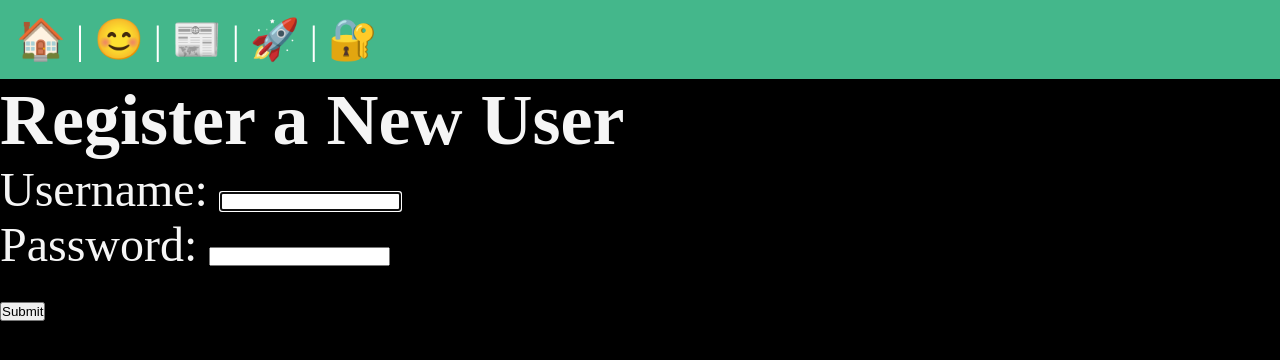
After one commit to vedamshpawar/Django_prac, a Django app: page /users/login/ in a window 1280 px wide. The commit adds this page. Shown: the top 360 px of the page. Run offline with Django 5.2, Linux system fonts and the light colour scheme.

Commit message:
worked on user login and authentication

```diff
--- a/myproject/templates/layout.html
+++ b/myproject/templates/layout.html
@@ -24,7 +24,10 @@
             <span role="img" aria-label="Posts">📰</span>
         </a> |
         <a href="{% url 'users:register' %}">
-            <span role="img" aria-label="User Registration">🚀</span>
+            <span role="img" aria-label="User Registration" title="User Registration">🚀</span>
+        </a> |
+        <a href="{% url 'users:login' %}">
+            <span role="img" aria-label="User Login" title="User Login">🔐</span>
         </a>
     </nav>
     <main>
--- /dev/null
+++ b/myproject/users/templates/users/login.html
@@ -0,0 +1,14 @@
+{% extends 'layout.html' %}
+
+{% block title %}
+    User Login
+{% endblock %}
+
+{% block content %}
+   <h2>Register a New User</h2>
+   <form class="form-with-validation" action="/users/login/" method="post">
+        {% csrf_token %}
+        {{form}}
+        <button class="form-submit">Submit</button>
+   </form>
+{% endblock %}
--- a/myproject/users/urls.py
+++ b/myproject/users/urls.py
@@ -6,5 +6,6 @@ app_name = 'users'
 
 urlpatterns = [
     path('register/', views.register_view, name='register'),
+    path('login/', views.login_view, name='login'),
 
 ]
--- a/myproject/users/views.py
+++ b/myproject/users/views.py
@@ -1,13 +1,24 @@
 from django.shortcuts import render, redirect
-from django.contrib.auth.forms import UserCreationForm
+from django.contrib.auth.forms import UserCreationForm, AuthenticationForm
+from django.contrib.auth import login
 
 # Create your views here.
 def register_view(request):
     if request.method == "POST":
         form = UserCreationForm(request.POST)
         if form.is_valid():
-            form.save()
+            login(request, form.save())
             return redirect("posts:list")
     else:
         form = UserCreationForm()
     return render(request, 'users/register.html', {"form" : form})
+
+def login_view(request):
+    if request.method == "POST":
+        form = AuthenticationForm(data= request.POST)
+        if form.is_valid():
+            login(request, form.get_user())
+            return redirect("posts:list")
+    else:
+        form = AuthenticationForm()
+    return render(request, 'users/login.html', {"form" : form})
```
Also changed, not shown: myproject/db.sqlite3.
